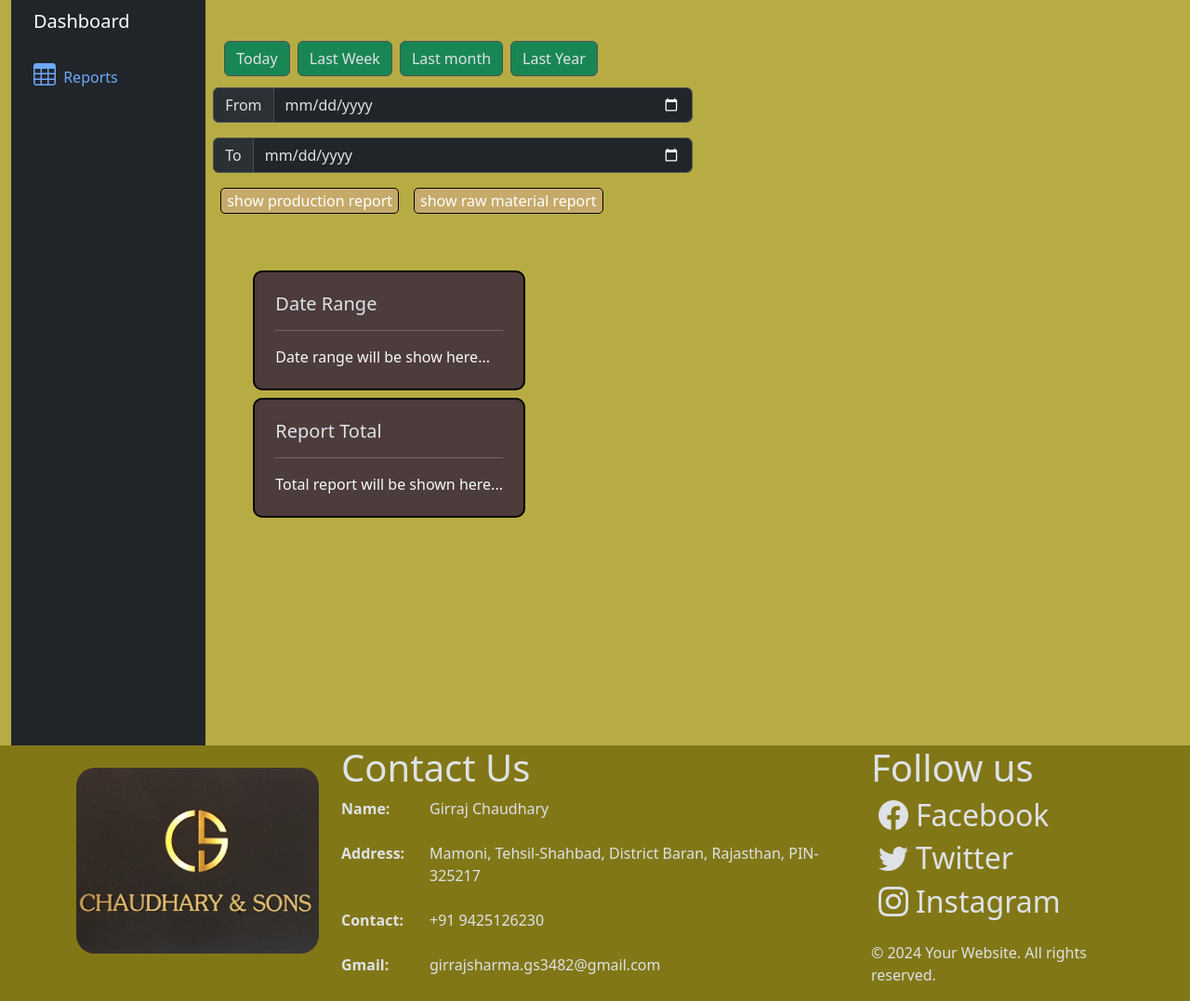
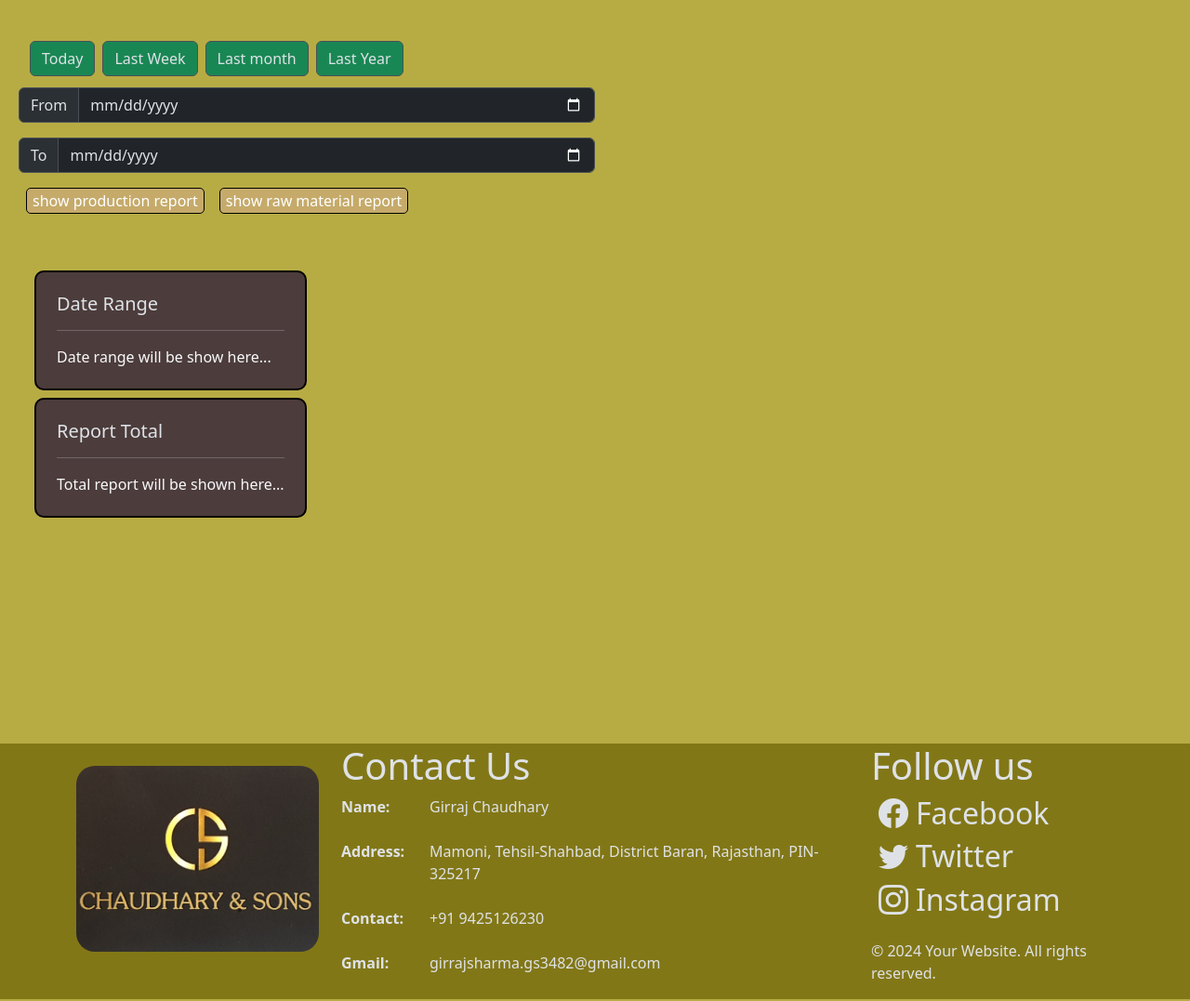
Before and after one commit to shivam230697/cgns, a Django app: page /dashboard_page/ in a window 1280 px wide. Shown: the part 75-1152 px from the top of the page at 93% size. Run offline with Django 5.2, Linux system fonts and the light colour scheme; the visitor is signed in with stand-in values (Sample User, id 1); some libraries are stand-ins or nearby versions.

Commit message:
removed dashboard side panel

```diff
--- a/cns_project/templates/dashboard.html
+++ b/cns_project/templates/dashboard.html
@@ -7,49 +7,6 @@
 <link rel="stylesheet" href="{% static 'css/dashboard.css' %}">
 <div class="container-fluid">
     <div class="d-flex">
-
-        <div class="col-auto col-md-3 col-xl-2 px-sm-2 px-0 bg-dark">
-            <div class="d-flex flex-column align-items-center align-items-sm-start px-3 pt-2 text-white min-vh-100">
-
-                <a href="/" class="d-flex align-items-center pb-3 mb-md-0 me-md-auto text-white text-decoration-none">
-                    <span class="fs-5 d-none d-sm-inline">Dashboard</span>
-                </a>
-
-                <ul class="nav nav-pills flex-column mb-sm-auto mb-0 align-items-center align-items-sm-start" id="menu">
-                    <li>
-                        <a href="#" class="nav-link px-0 align-middle">
-                            <i class="fs-4 bi-table"></i> <span class="ms-1 d-none d-sm-inline">Reports</span></a>
-                    </li>
-
-
-
-
-
-
-                    <!-- <li>
-                        <a href="#submenu3" data-bs-toggle="collapse" class="nav-link px-0 align-middle">
-                            <i class="fs-4 bi-grid"></i> <span class="ms-1 d-none d-sm-inline">Products</span> </a>
-                            <ul class="collapse nav flex-column ms-1" id="submenu3" data-bs-parent="#menu">
-                            <li class="w-100">
-                                <a href="#" class="nav-link px-0"> <span class="d-none d-sm-inline">Product</span> 1</a>
-                            </li>
-                            <li>
-                                <a href="#" class="nav-link px-0"> <span class="d-none d-sm-inline">Product</span> 2</a>
-                            </li>
-                            <li>
-                                <a href="#" class="nav-link px-0"> <span class="d-none d-sm-inline">Product</span> 3</a>
-                            </li>
-                            <li>
-                                <a href="#" class="nav-link px-0"> <span class="d-none d-sm-inline">Product</span> 4</a>
-                            </li>
-                        </ul>
-                    </li> -->
-                </ul>
-                <hr>
-
-            </div>
-        </div>
-
 
         <div class="col py-3 mx-2 my-2">
             {% include 'message.html'%}
@@ -101,7 +58,7 @@
                 <br>
 
             <div class="d-lg-flex flex-row " id="d1" >
-                <div class="table-responsive  " style="overflow:scroll; height:500px;">
+                <!--<div class="table-responsive  " style="overflow:scroll; height:500px;">
                 {% if btn_name == 'show production report'%}
                 <table id="pt" class=" table   table-striped table-bordered mt-2  text-center align-middle"
                        style="background-color: #4c3c3c; border: 2px solid black; border-radius: 10px;">
@@ -161,7 +118,7 @@
                     {% endfor %}
                 </table>
                 {%  endif %}
-            </div>
+            </div>-->
                 <div class="sticky-top col-auto order-1">
                     <div class="card mt-2 h-60" style="background-color: #4c3c3c; border: 2px solid black; border-radius: 10px;">
                         <div class="card-body">
```
